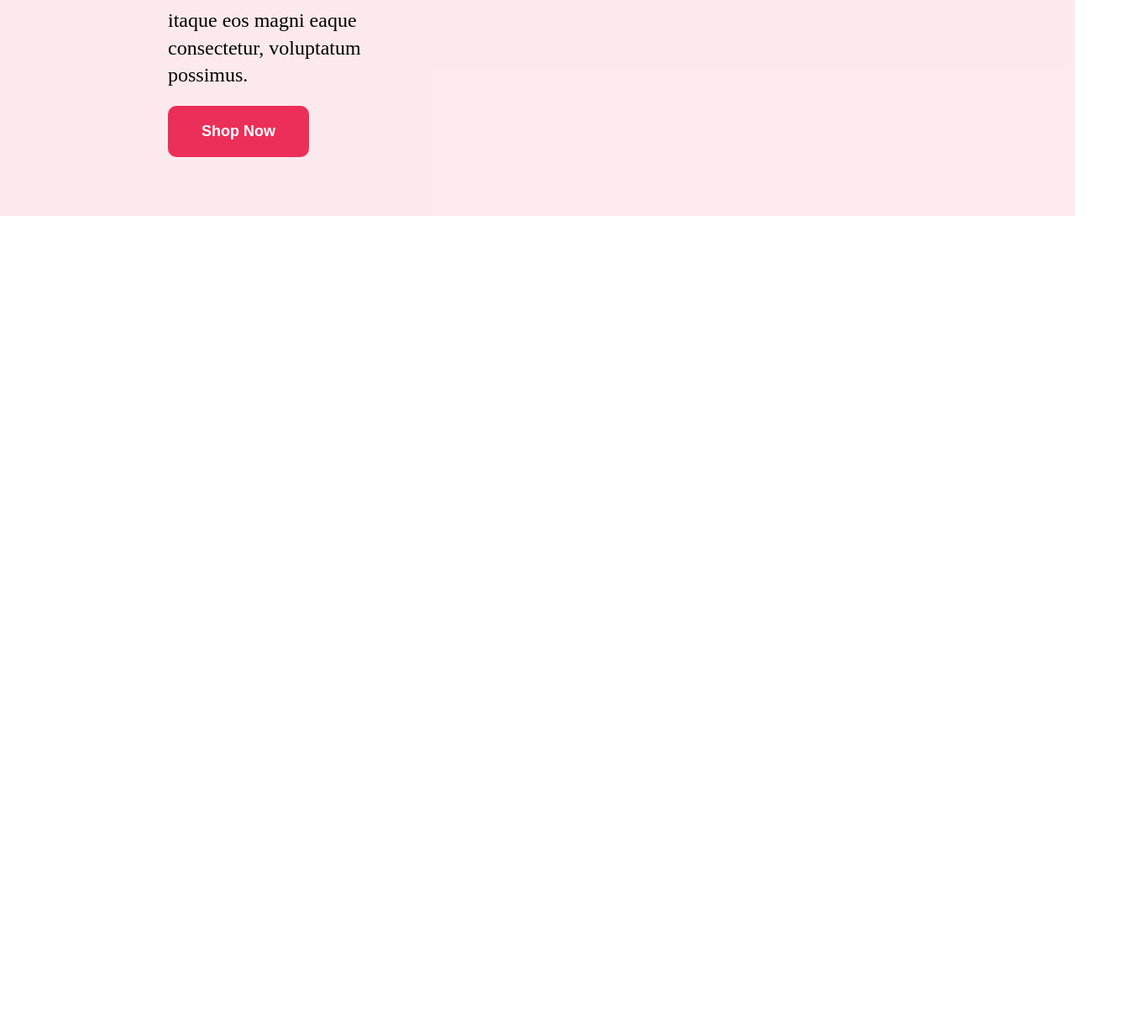
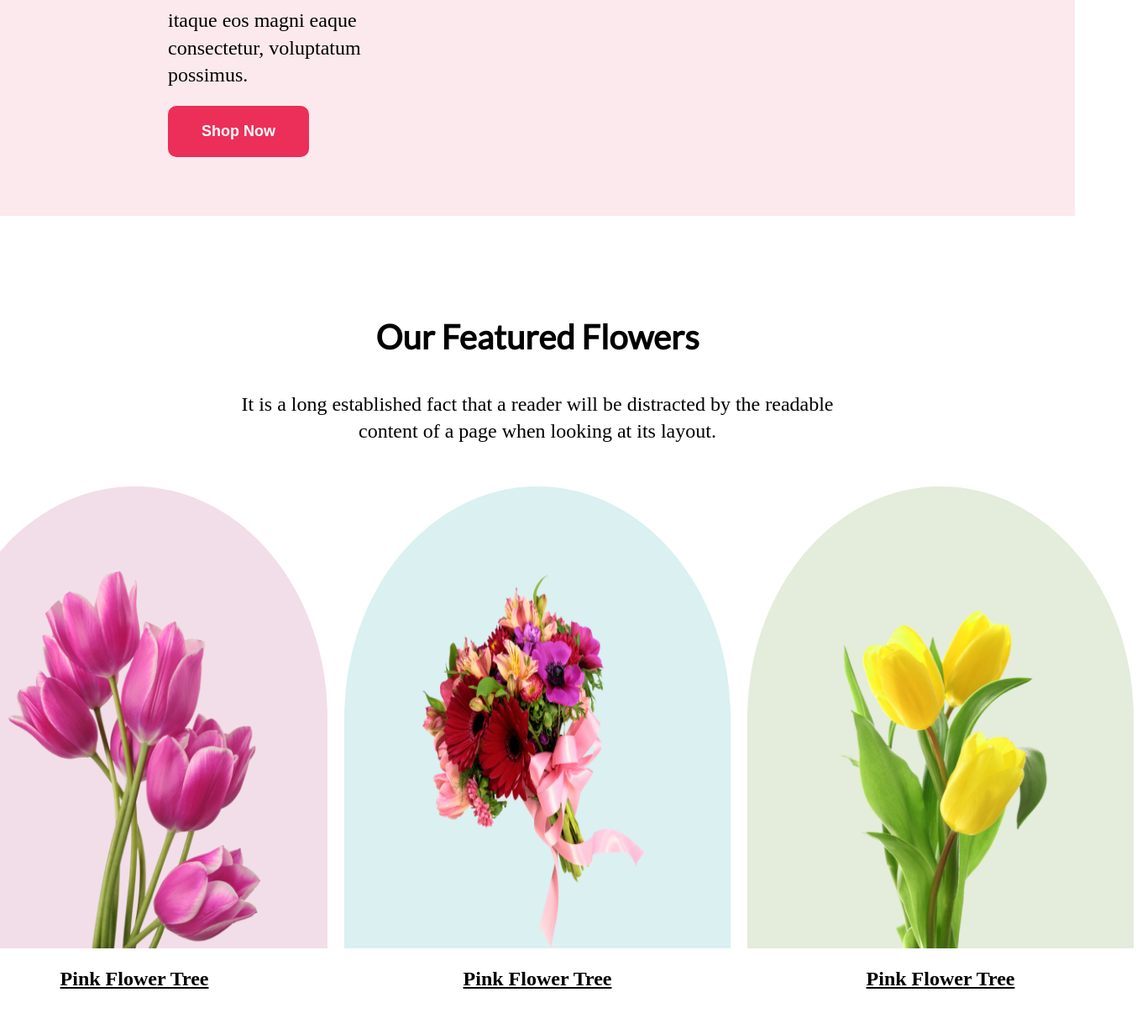
Before and after one commit to syedlokman/flower-shop-assignment, a plain HTML site: page index.html in a window 1280 px wide. Shown: the part 938-2163 px from the top of the page at 84% size, 1360 px wide, since content can reach past the window. Before the commit the page ends 1195 px from the top, so only its background shows below. Drawn offline with Linux system fonts and the light colour scheme.

Commit message:
added featured section

```diff
--- a/index.html
+++ b/index.html
@@ -30,6 +30,30 @@
         style="padding: 30px 100px 0;" alt="Fresh Flowers" />
     </section>
 
+    <!-- Featured Section -->
+    <section class="featured margin-section">
+        <h2>Our Featured Flowers</h2>
+        <p>It is a long established fact that a reader will be distracted by the readable
+            <br />content of a page when looking at its layout.</p>
+        <div class="featured-products">
+            <div class="featured-product-single-item">
+                <img class="featured-image featured-img-1" src="./Flower Asset/pngwing 6.png" alt="" />
+                <p class="featured-item-title">Pink Flower Tree</p>
+            </div>
+
+            <div class="featured-product-single-item">
+                <img class="featured-image featured-img-2" src="./Flower Asset/pngwing 5.png" alt="" />
+                <p class="featured-item-title">Pink Flower Tree</p>
+            </div>
+
+            <div class="featured-product-single-item">
+                <img class="featured-image featured-img-3" src="./Flower Asset/pngwing 7.png" alt="" />
+                <p class="featured-item-title">Pink Flower Tree</p>
+            </div>
+        </div>
+    </section>
+
+
 
 
 </body>
--- a/style.css
+++ b/style.css
@@ -8,6 +8,13 @@ h1 {
     padding: 15px 0;
     font-family: Lato;
     font-weight: ExtarBold;
+}
+
+h2 {
+    font-size: 40px;
+    font-family: Lato;
+    font-weight: ExtarBold;
+    padding: 40px 0;
 }
 
 p {
@@ -39,3 +46,43 @@ p {
     border:none;
     text-align: center;
 }
+
+.margin-section{
+    margin: 80px;
+    text-align: center;
+}
+
+.featured-products{
+    display: flex;
+    justify-content: center;
+    padding: 40px 0;
+}
+
+.featured-image{
+    display: flex;
+    justify-content: center;
+    height: 450px;
+    width: 300px;
+    margin: 10px;
+    padding: 100px 80px 0;
+    border-top-left-radius: 50%;
+    border-top-right-radius: 50%;
+}
+
+.featured-img-1{
+    background-color: #A7216225;
+}
+
+.featured-img-2{
+    background-color: #0597A025;
+}
+
+.featured-img-3{
+    background-color: #477D1125;
+}
+
+.featured-item-title{
+    text-decoration: underline;
+    font-weight: 600;
+    padding-top: 10px;
+}
```
